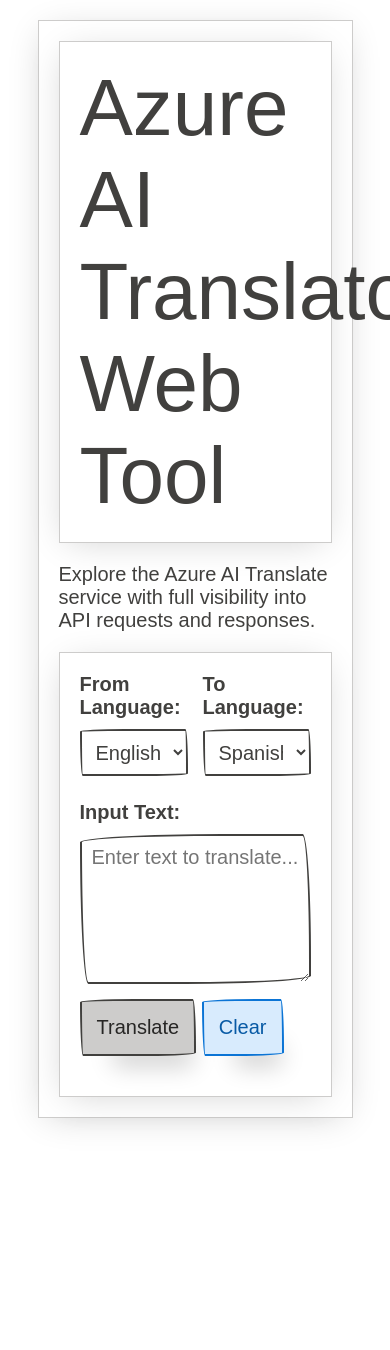
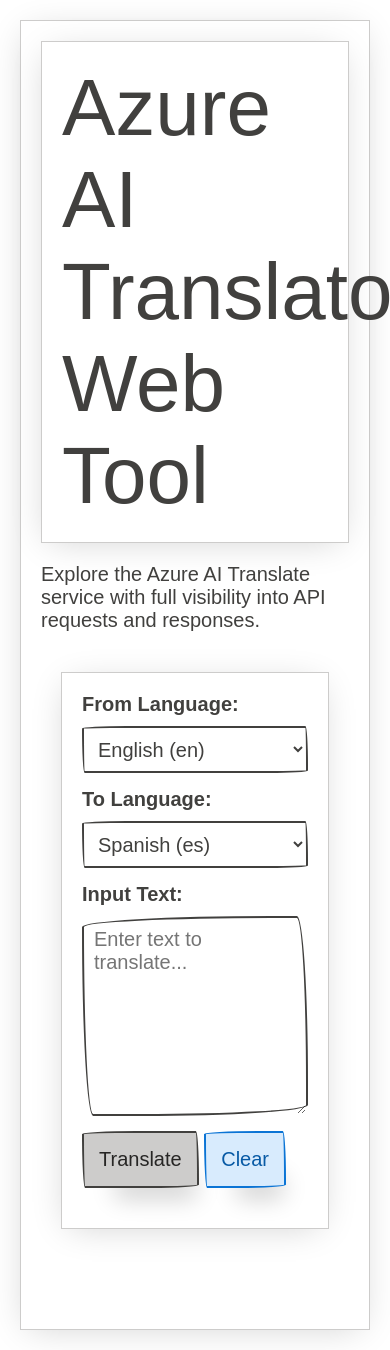
Before and after one commit to Tech901/ai-engineering-demos, a FastAPI app: page / in a window 390 px wide; the page is wider, and only the part inside the window is pictured. Before the commit the page ends 1127 px from the top of that part, so only its background shows below. Run offline with FastAPI, Linux system fonts and the light colour scheme; some web fonts are replaced.

Commit message:
feat: implement two-column flexbox layout with paper.css
- Add responsive flexbox layout with form on left, results on right
- Left column (40% width) with sticky positioning for form visibility
- Right column (60% width) displays translation results and JSON panels
- Increase max-width to 1600px for better wide screen support
- Increase textarea height to 200px and JSON panel height to 500px
- Responsive design: stacks vertically on small screens, side-by-side on medium+

```diff
--- a/week-5/web-translator/templates/index.html
+++ b/week-5/web-translator/templates/index.html
@@ -8,12 +8,11 @@
     <style>
         body {
             padding: 20px;
-            max-width: 1200px;
-            margin: 0 auto;
         }
 
-        .container {
-            margin-bottom: 20px;
+        .main-container {
+            max-width: 1600px;
+            margin: 0 auto;
         }
 
         .form-group {
@@ -34,9 +33,15 @@
         }
 
         textarea {
-            min-height: 150px;
+            min-height: 200px;
             font-family: inherit;
             resize: vertical;
+        }
+
+        .left-column {
+            position: sticky;
+            top: 20px;
+            height: fit-content;
         }
 
         .translation-output {
@@ -44,7 +49,7 @@
             border: 2px solid #41403e;
             padding: 15px;
             min-height: 150px;
-            margin-top: 15px;
+            margin-bottom: 20px;
             white-space: pre-wrap;
             word-wrap: break-word;
         }
@@ -53,13 +58,17 @@
             margin-top: 20px;
         }
 
+        .json-section {
+            margin-bottom: 20px;
+        }
+
         .json-panel {
             background: #1e1e1e;
             color: #d4d4d4;
             padding: 15px;
             border-radius: 5px;
             overflow-x: auto;
-            max-height: 400px;
+            max-height: 500px;
             font-family: 'Courier New', Consolas, Monaco, monospace;
             font-size: 14px;
             line-height: 1.6;
@@ -78,7 +87,7 @@
             border: 2px solid #ef5350;
             color: #c62828;
             padding: 15px;
-            margin-top: 15px;
+            margin-bottom: 20px;
             border-radius: 5px;
         }
 
@@ -87,14 +96,8 @@
             border: 2px solid #66bb6a;
             color: #2e7d32;
             padding: 15px;
-            margin-top: 15px;
+            margin-bottom: 20px;
             border-radius: 5px;
-        }
-
-        .language-row {
-            display: grid;
-            grid-template-columns: 1fr 1fr;
-            gap: 15px;
         }
 
         .hidden {
@@ -116,12 +119,14 @@
     </style>
 </head>
 <body>
-    <div class="paper container">
+    <div class="paper main-container">
         <h1 class="paper">Azure AI Translator Web Tool</h1>
         <p>Explore the Azure AI Translate service with full visibility into API requests and responses.</p>
 
+        <div class="row">
+            <!-- Left Column: Input Form -->
+            <div class="sm-12 md-5 col left-column">
                 <form id="translateForm" class="paper">
-            <div class="language-row">
                     <div class="form-group">
                         <label for="from_lang">From Language:</label>
                         <select name="from_lang" id="from_lang" class="paper-select">
@@ -139,7 +144,6 @@
                             {% endfor %}
                         </select>
                     </div>
-            </div>
 
                     <div class="form-group">
                         <label for="text">Input Text:</label>
@@ -149,6 +153,13 @@
                     <button type="submit" class="paper-btn btn-primary">Translate</button>
                     <button type="button" class="paper-btn btn-secondary" onclick="clearResults()">Clear</button>
                 </form>
+            </div>
+
+            <!-- Right Column: Results -->
+            <div class="sm-12 md-7 col">
+                <div id="errorContainer" class="hidden">
+                    <div id="errorMessage" class="error-message"></div>
+                </div>
 
                 <div id="results" class="hidden">
                     <h3 class="paper">Translation Result</h3>
@@ -156,19 +167,21 @@
                     <div id="detectedLang" class="detected-lang"></div>
                 </div>
 
-        <div id="errorContainer" class="hidden">
-            <div id="errorMessage" class="error-message"></div>
-        </div>
-
                 <div id="jsonContainer" class="json-container hidden">
+                    <div class="json-section">
                         <h3 class="paper">API Request (HTTP)</h3>
                         <div class="json-panel">
                             <pre id="requestJson"></pre>
                         </div>
+                    </div>
 
-            <h3 class="paper" style="margin-top: 20px;">API Response (HTTP)</h3>
+                    <div class="json-section">
+                        <h3 class="paper">API Response (HTTP)</h3>
                         <div class="json-panel">
                             <pre id="responseJson"></pre>
+                        </div>
+                    </div>
+                </div>
             </div>
         </div>
     </div>
```
Lines whose indentation alone changed are shown as unchanged.
